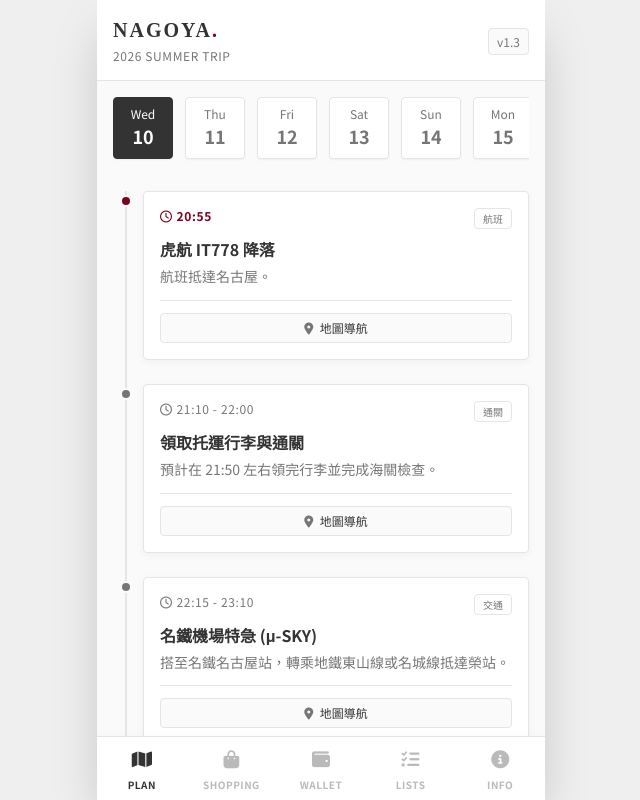
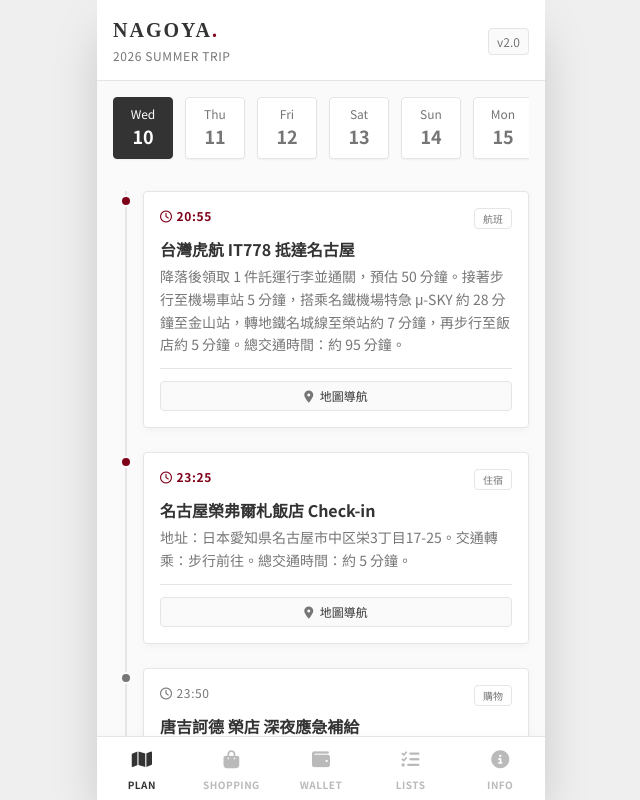
Before and after one commit to baistiac/nagoya-trip-2026, a plain HTML site: page index.html in a window 1280 px wide. Shown: the whole page, without its empty margins (319-959 px from the left). Drawn offline with nearby package versions, Linux system fonts and the light colour scheme.

Commit message:
Update index.html

```diff
--- a/index.html
+++ b/index.html
@@ -61,7 +61,7 @@
             <p class="text-xs text-muji-gray tracking-wider mt-1">2026 SUMMER TRIP</p>
         </div>
         <div class="text-right">
-            <span class="text-xs bg-muji-bg px-2 py-1 rounded border border-muji-border text-muji-gray">v1.3</span>
+            <span class="text-xs bg-muji-bg px-2 py-1 rounded border border-muji-border text-muji-gray">v2.0</span>
         </div>
     </header>
 
@@ -129,10 +129,11 @@
             <div class="bg-muji-card border border-muji-border rounded shadow-muji p-4">
                 <h3 class="font-serif text-lg font-bold mb-2 flex items-center">
                     <span class="bg-muji-text text-white text-xs px-2 py-1 rounded mr-2 font-sans">Day 2</span>
-                    文化景點與探路
+                    換裝採購與名城野餐
                 </h3>
-                <p class="text-xs text-muji-gray mb-3 border-b border-muji-border pb-2">這天以踩點為主，先認識名產品牌但不急著扛。</p>
+                <p class="text-xs text-muji-gray mb-3 border-b border-muji-border pb-2">上午在 SKYLE 補齊 UNIQLO / GU 裝備，晚上以夜景與輕量行動為主。</p>
                 <div class="space-y-3 text-sm text-muji-text magazine-text">
+                    <p><span class="font-bold block text-muji-red">服飾補給：</span>先買內搭、襪子、涼感衣物與方便步行的替換裝，回飯店換裝後再出發。</p>
                     <p><span class="font-bold block text-muji-red">蝦餅三天王 (先記牌子)：</span></p>
                     <ul class="list-disc list-inside pl-2 space-y-1 text-xs">
                         <li>蝦仙貝之里：綜合蝦餅，便宜份量大 (送同事最佳)。</li>
@@ -144,7 +145,7 @@
                         <li>青柳總本家：青蛙饅頭、外郎糕。</li>
                         <li>兩口屋是清：羊羹、銅鑼燒，包裝穩重。</li>
                     </ul>
-                    <p><span class="font-bold block mt-2">MUJI (榮)：</span>先看好精油與收納用品款式，Day 5 再集中火力。</p>
+                    <p><span class="font-bold block mt-2">夜景提醒：</span>JR Gate Tower 露台風大，外套或薄襯衫可以先放包內。</p>
                 </div>
             </div>
 
@@ -152,11 +153,12 @@
             <div class="bg-muji-card border border-muji-border rounded shadow-muji p-4">
                 <h3 class="font-serif text-lg font-bold mb-2 flex items-center">
                     <span class="bg-muji-text text-white text-xs px-2 py-1 rounded mr-2 font-sans">Day 3</span>
-                    大須與服飾採購
+                    科學館與大須散策
                 </h3>
                 <ul class="list-disc list-inside text-sm text-muji-text space-y-2 magazine-text">
-                    <li><span class="font-bold">大須周邊：</span>認識代表性和菓子「大須外郎糕」(口感介於羊羹與年糕之間)。邊走邊吃鯛魚燒與糰子，鎖定想帶回去的款式。</li>
-                    <li><span class="font-bold">UNIQLO & GU：</span>退稅方便且價格便宜，趁這天將當季服飾與科技材質衣物一次補齊，挑好大小款式。</li>
+                    <li><span class="font-bold">科學館：</span>天文館套票建議早點排隊，館內時間容易拉長，午餐可彈性放在大須周邊。</li>
+                    <li><span class="font-bold">大須周邊：</span>認識代表性和菓子「大須外郎糕」與各式小吃，3COINS 可補小收納、雨具與生活雜貨。</li>
+                    <li><span class="font-bold">晚餐前採買：</span>松坂屋周邊可順手看伴手禮，但熱田蓬萊軒前別買太重。</li>
                 </ul>
             </div>
 
@@ -164,12 +166,13 @@
             <div class="bg-muji-card border border-muji-border rounded shadow-muji p-4">
                 <h3 class="font-serif text-lg font-bold mb-2 flex items-center">
                     <span class="bg-muji-text text-white text-xs px-2 py-1 rounded mr-2 font-sans">Day 4</span>
-                    水族館與超市調料
+                    上高地輕裝補給
                 </h3>
-                <p class="text-xs text-muji-gray mb-3 border-b border-muji-border pb-2">以景點為主，購物彈性較小，看到喜歡再下手。</p>
+                <p class="text-xs text-muji-gray mb-3 border-b border-muji-border pb-2">清晨出發、全天戶外，前一晚先準備好早餐與必要裝備。</p>
                 <ul class="list-disc list-inside text-sm text-muji-text space-y-2 magazine-text">
-                    <li><span class="font-bold">港區限定：</span>水族館內若有可愛包裝的小餅乾或魚形餅，可當作有故事感的紀念小禮。</li>
-                    <li><span class="font-bold">超市/藥妝補給：</span>瓶裝調味料 (八丁味噌、手羽先醬汁)、即食咖哩包。工程師宅在家煮飯的神器。</li>
+                    <li><span class="font-bold">必備：</span>輕便雨具、防曬、薄外套、行動電源、濕紙巾與垃圾袋。</li>
+                    <li><span class="font-bold">早餐與車上補給：</span>飯糰、麵包、瓶裝水與能量棒可前一晚先買，避免清晨店家選擇少。</li>
+                    <li><span class="font-bold">回程晚餐：</span>抵達名古屋站後直接在 Esca 地下街用餐，伴手禮等 Day 5 / Day 6 再集中處理。</li>
                 </ul>
             </div>
 
@@ -178,14 +181,14 @@
                 <div class="absolute -top-3 -right-3 bg-muji-red text-white text-xs font-bold px-2 py-1 rounded shadow transform rotate-6">終極掃貨日</div>
                 <h3 class="font-serif text-lg font-bold mb-2 flex items-center text-muji-red">
                     <span class="bg-muji-red text-white text-xs px-2 py-1 rounded mr-2 font-sans">Day 5</span>
-                    伴手禮與收納大決戰
+                    最後掃貨與行李整理
                 </h3>
-                <p class="text-xs text-muji-gray mb-3 border-b border-muji-border pb-2">將前幾天看過的品牌全部整合，集中在名古屋站周邊。</p>
+                <p class="text-xs text-muji-gray mb-3 border-b border-muji-border pb-2">下午回榮區商圈與飯店周邊補貨，傍晚回飯店打包確認重量。</p>
 
                 <div class="space-y-4 text-sm text-muji-text magazine-text">
                     <div>
                         <p class="font-bold border-l-4 border-muji-wood pl-2 mb-1">給公司同事 (大量分送)</p>
-                        <p class="text-xs text-muji-gray pl-3">・蝦仙貝之里 綜合蝦餅 (這天可先扛一部份)<br>・Calbee Jagarico 手羽先風味薯條杯</p>
+                        <p class="text-xs text-muji-gray pl-3">・Calbee Jagarico 手羽先風味薯條杯<br>・個別包裝餅乾、巧克力與小袋零食</p>
                     </div>
                     <div>
                         <p class="font-bold border-l-4 border-muji-wood pl-2 mb-1">給家人朋友</p>
@@ -196,8 +199,8 @@
                         <p class="text-xs text-muji-gray pl-3">・坂角總本舖 蝦餅黃金罐 (高級感)<br>・桂新堂 精緻蝦餅禮盒</p>
                     </div>
                     <div class="bg-gray-50 p-2 rounded">
-                        <p class="font-bold text-muji-red text-xs mb-1"><i class="fa-solid fa-box-archive mr-1"></i> 名鐵百貨 MUJI (最大店)</p>
-                        <p class="text-[11px] text-muji-gray">在此買齊超音波香氛噴霧器、單方精油，以及各種壓縮收納袋、整理分隔袋。晚上回飯店用新買的收納袋進行「行李大閱兵」。</p>
+                        <p class="font-bold text-muji-red text-xs mb-1"><i class="fa-solid fa-box-archive mr-1"></i> 打包策略</p>
+                        <p class="text-[11px] text-muji-gray">先把重物與易碎品分層，液體類集中密封。機場 4 樓還有蝦餅終極補貨，行李箱請預留最後空間。</p>
                     </div>
                 </div>
             </div>
@@ -410,55 +413,50 @@
                 itineraryData: [
                     // Day 1
                     [
-                        { id: 101, category: '航班', name: '虎航 IT778 降落', time: '20:55', note: '航班抵達名古屋。', highlight: true },
-                        { id: 102, category: '通關', name: '領取托運行李與通關', time: '21:10 - 22:00', note: '預計在 21:50 左右領完行李並完成海關檢查。' },
-                        { id: 103, category: '交通', name: '名鐵機場特急 (μ-SKY)', time: '22:15 - 23:10', note: '搭至名鐵名古屋站，轉乘地鐵東山線或名城線抵達榮站。' },
-                        { id: 104, category: '住宿', name: '名古屋榮弗爾札飯店 Check-in', time: '23:25', note: '放行李稍作休息。' },
-                        { id: 105, category: '購物', name: '唐吉訶德 榮店 (深夜任務)', time: '23:50', note: '24小時營業，先買保養品、宵夜或休足時間，深夜逛較舒服。' }
+                        { id: 101, category: '航班', name: '台灣虎航 IT778 抵達名古屋', time: '20:55', note: '降落後領取 1 件託運行李並通關，預估 50 分鐘。接著步行至機場車站 5 分鐘，搭乘名鐵機場特急 μ-SKY 約 28 分鐘至金山站，轉地鐵名城線至榮站約 7 分鐘，再步行至飯店約 5 分鐘。總交通時間：約 95 分鐘。', highlight: true },
+                        { id: 102, category: '住宿', name: '名古屋榮弗爾札飯店 Check-in', time: '23:25', note: '地址：日本愛知県名古屋市中区栄3丁目17-25。交通轉乘：步行前往。總交通時間：約 5 分鐘。', highlight: true },
+                        { id: 103, category: '購物', name: '唐吉訶德 榮店 深夜應急補給', time: '23:50', note: '地址：日本愛知県名古屋市中区錦3丁目17-15。採買內衣褲、襪子與盥洗用品後，原路步行折返飯店。總交通時間：步行約 5 分鐘。' }
                     ],
                     // Day 2
                     [
-                        { id: 201, category: '美食', name: 'コメダ珈琲店 榮中心公園店', time: '09:00', note: '享受點飲料送「紅豆泥吐司」的晨間時光。' },
-                        { id: 202, category: '景點', name: '名古屋城', time: '10:30', note: '重點參觀「本丸御殿」，金箔壁畫與精密木構造是日本建築工藝巔峰。', highlight: true },
-                        { id: 203, category: '美食', name: '金魚池橫丁', time: '13:00', note: '在古樸的商店街吃碗味噌烏龍麵。' },
-                        { id: 204, category: '景點', name: 'TOYOTA 產業技術紀念館', time: '14:30', note: '從紡織機械到汽車組裝線，大型機具現場運作，展現工業自動化與製程演進。', highlight: true },
-                        { id: 205, category: '購物', name: '無印良品 MUJI', time: '17:00', note: '榮區大型店，超音波芬香噴霧器、單方精油系列非常齊全。' },
-                        { id: 206, category: '美食', name: '熱田蓬萊軒 (松坂屋店)', time: '19:00', note: '體驗傳說中的「鰻魚飯三吃」。', highlight: true },
-                        { id: 207, category: '夜景', name: '中部電力 MIRAI TOWER', time: '20:30', note: '飯後散步前往電視塔觀景台，俯瞰榮區璀璨夜間街景。' }
+                        { id: 201, category: '美食', name: 'Konparu 榮地下街店 (コンパル)', time: '08:00', note: '地址：日本愛知県名古屋市中区栄3丁目5-12（栄東地下街）。吃飽後步行前往久屋大通公園散步消化約 15 分鐘，10:00 前往 SKYLE 百貨。總交通時間：步行約 15 分鐘。', highlight: true },
+                        { id: 202, category: '購物', name: 'SKYLE 百貨 5F UNIQLO / 6F GU', time: '10:00', note: '地址：日本愛知県名古屋市中区栄3丁目4-5。採購全新裝備後，提著戰利品原路步行返回飯店更衣與放置行李。總交通時間：步行約 5 分鐘。' },
+                        { id: 203, category: '住宿', name: '名古屋榮弗爾札飯店 換裝', time: '11:30', note: '從飯店步行至地鐵榮站約 5 分鐘，搭乘地鐵名城線至名古屋城站約 5 分鐘，再步行至景點入口約 5 分鐘。總交通時間：大眾運輸約 15 分鐘。' },
+                        { id: 204, category: '景點', name: '名古屋城 (本丸御殿)', time: '12:30', note: '地址：日本愛知県名古屋市中区本丸1-1。參觀後從名古屋城東門或正門步行往北前往隔壁的名城公園。總交通時間：步行約 8 分鐘。', highlight: true },
+                        { id: 205, category: '景點', name: '名城公園 大草皮野餐', time: '14:30', note: '地址：日本愛知県名古屋市北区名城1丁目2-25。步行至地鐵名城公園站約 5 分鐘，搭乘名城線返回榮站約 6 分鐘，再步行至餐廳。總交通時間：大眾運輸約 15 分鐘。' },
+                        { id: 206, category: '美食', name: '矢場炸豬排 榮 CentRise 店 或商圈美食', time: '17:00', note: '地址：日本愛知県名古屋市中区栄3丁目3-21。吃飽後步行至綠洲 21。總交通時間：步行約 8 分鐘。', highlight: true },
+                        { id: 207, category: '夜景', name: '綠洲 21 & 中部電力 MIRAI TOWER', time: '18:30', note: '地址：日本愛知県名古屋市東区東桜1丁目11-1。欣賞點燈的水的宇宙船與電視塔後，步行至榮站約 3 分鐘，搭東山線至名古屋站約 5 分鐘，站內步行搭電梯直達 JR Gate Tower 15 樓約 5 分鐘。總交通時間：約 15 分鐘。' },
+                        { id: 208, category: '夜景', name: '星巴克 名古屋 JR Gate Tower 店', time: '19:30', note: '地址：日本愛知県名古屋市中村区名駅1丁目1-3（JR Gate Tower 15F）。全日本最高星巴克，點杯咖啡到戶外露台玻璃帷幕旁看車站高空夜景。結束後搭東山線從名古屋站返回榮站約 5 分鐘，再步行回飯店。總交通時間：大眾運輸約 15 分鐘。', highlight: true }
                     ],
                     // Day 3
                     [
-                        { id: 301, category: '美食', name: 'コンパル 榮地下街店', time: '09:00', note: '品嚐最出名的「炸蝦三明治」。' },
-                        { id: 302, category: '景點', name: '大須觀音與商店街', time: '10:30', note: '參拜觀音寺，這裡有懷舊老舖也有先進電子零件。' },
-                        { id: 303, category: '美食', name: '大須小吃巡禮', time: '13:00', note: '鯛魚燒、烤糰子、著名的拿坡里披薩。' },
-                        { id: 304, category: '購物', name: '3COINS 大須店', time: '15:00', note: '採買設計精美且具備生活智慧的小雜貨。' },
-                        { id: 305, category: '購物', name: 'UNIQLO & GU (榮 SKYLE 店)', time: '16:30', note: '5樓UNIQLO與6樓GU連著逛，一次補齊當季服飾與科技材質衣物。' },
-                        { id: 306, category: '美食', name: '矢場炸豬排 (榮 CentRise 店)', time: '19:30', note: '體驗名古屋最強的紅味噌豬排。', highlight: true }
+                        { id: 301, category: '美食', name: 'コメダ珈琲店 榮中心公園店', time: '08:00', note: '地址：日本愛知県名古屋市中区錦3丁目15-13（Central Park 地下街）。吃飽後步行至榮站，搭東山線至伏見站約 2 分鐘，再步行至白川公園科學館約 5 分鐘，預計 09:00 前抵達排隊。總交通時間：大眾運輸約 15 分鐘。' },
+                        { id: 302, category: '景點', name: '名古屋市科學館 搶購天文館套票', time: '09:30', note: '地址：日本愛知県名古屋市中区栄2丁目17-1（白川公園內）。從科學館步行穿過白川公園約 5 分鐘，再沿若宮大通向南步行至大須觀音約 10 分鐘。總交通時間：步行約 15 分鐘。', highlight: true },
+                        { id: 303, category: '美食', name: '大須觀音寺 午餐/景點', time: '13:00', note: '地址：日本愛知県名古屋市中区大須2丁目21-47。緊鄰商店街入口，可直接步行進入。總交通時間：步行約 1 分鐘。' },
+                        { id: 304, category: '購物', name: '大須商店街 (含 3COINS 大須店)', time: '14:30', note: '地址：日本愛知県名古屋市中区大須3丁目。3COINS 地址：大須3丁目30-60。從商店街尾端向北步行走回榮區的松坂屋百貨。總交通時間：步行約 12 分鐘。', highlight: true },
+                        { id: 305, category: '美食', name: '熱田蓬萊軒 松坂屋店', time: '18:30', note: '地址：日本愛知県名古屋市中区栄3丁目30-8（松坂屋南館 10F）。許願晚餐，飽餐後步行返回飯店。建議前一晚先買好明日早上的快速早餐。總交通時間：步行約 6 分鐘。', highlight: true }
                     ],
                     // Day 4
                     [
-                        { id: 401, category: '美食', name: 'Bucyo Coffee', time: '08:30', note: '濃郁小倉紅豆泥配特製鮮奶油吐司。' },
-                        { id: 402, category: '交通', name: '購買「土日環保券」', time: '09:30', note: '搭地鐵名城線直通名港線至名古屋港。' },
-                        { id: 403, category: '景點', name: '名古屋港水族館', time: '10:15', note: '北館看虎鯨與白鯨，南館看震撼的沙丁魚龍捲風。', highlight: true },
-                        { id: 404, category: '景點', name: '南極觀測船富士號', time: '14:30', note: '退役破冰船，保留精密航行設備、引擎室與極地維生系統。', highlight: true },
-                        { id: 405, category: '購物', name: '最後補刀時間', time: '16:30', note: '返回榮區或金山站，趁今晚補齊藥妝或百貨購物。' },
-                        { id: 406, category: '美食', name: '鳥開總本家', time: '19:00', note: '品嚐得獎無數的名古屋交趾雞串燒與親子丼。' }
+                        { id: 401, category: '美食', name: '快速早餐 便利商店或前一晚輕食', time: '06:30', note: '帶著輕便裝備，步行至榮站約 5 分鐘，搭東山線至名古屋站約 5 分鐘，再步行至 Klook 憑證指定集合地點。總交通時間：大眾運輸兼步行約 15 分鐘。' },
+                        { id: 402, category: '交通', name: 'Klook 一日遊專車集合出發', time: '07:20', note: '訂單：VHV677759。地址：名古屋車站周邊，請依照 Klook 憑證上標示的精確地點與時間準時抵達。舒適搭乘專車前往長野縣上高地，沿途可於車上補眠。總交通時間：專車車程約 3.5 - 4 小時。', highlight: true },
+                        { id: 403, category: '景點', name: '上高地徒步 大正池、田代池、河童橋、明神池', time: '11:30', note: '地址：日本長野県松本市安曇上高地。漫步清澈見底的梓川旁，被穗高連峰環繞，穿梭原始森林與高山針葉樹氣息中。午餐可於河童橋周邊餐廳或小吃攤自行享用。交通轉乘：依約定時間回到指定停車場集合。', highlight: true },
+                        { id: 404, category: '交通', name: '搭乘一日遊專車返回', time: '16:00', note: '從上高地搭乘專車返回名古屋。總交通時間：專車車程約 4 小時。' },
+                        { id: 405, category: '美食', name: '名古屋車站周邊美食 Esca 地下街', time: '20:00', note: '地址：日本愛知県名古屋市中村区椿町6-9（Esca 地下街）。專車抵達名古屋車站解散後，直接於周邊享用遲來的晚餐，再搭東山線返回榮站約 5 分鐘並步行回飯店。總交通時間：大眾運輸約 15 分鐘。' }
                     ],
                     // Day 5
                     [
-                        { id: 501, category: '美食', name: 'Coffee House Kako 花車本店', time: '09:00', note: '著名的手工果醬配紅豆泥吐司。' },
-                        { id: 502, category: '景點', name: '熱田神宮', time: '11:00', note: '漫步千年神木森林參道，感受莊嚴肅穆的氛圍。', highlight: true },
-                        { id: 503, category: '美食', name: '宮棊子麵 (Kishimen)', time: '13:00', note: '神宮周邊品嚐口感扁平滑順的名古屋傳統麵食。' },
-                        { id: 504, category: '購物', name: '無印良品 名鐵百貨店', time: '15:00', note: '中部地區最大規模的無印良品，適合進行最後的深度採購。' },
-                        { id: 505, category: '整理', name: '行李大閱兵', time: '17:30', note: '善用 MUJI 收納袋分層裝箱，確保 20kg 託運重量分配均勻。' },
-                        { id: 506, category: '美食', name: '飛驒牛燒肉', time: '19:30', note: '最後一晚用入口即化和牛犒賞這幾天的辛勞。', highlight: true }
+                        { id: 501, category: '美食', name: 'Coffee House Kako 花車本店', time: '08:00', note: '地址：日本愛知県名古屋市中村区名駅5丁目16-17。用餐後步行至國際中心站約 3 分鐘，搭櫻通線至丸之內站轉名城線，或直接步行至名古屋站搭名城線至熱田神宮西站約 18 分鐘。總交通時間：大眾運輸約 25 分鐘。', highlight: true },
+                        { id: 502, category: '景點', name: '熱田神宮 & 劍之寶庫 草薙館', time: '09:30', note: '地址：日本愛知県名古屋市熱田区神宮1丁目1-1。神宮森林浴與刀劍工藝重點行程，之後直接在熱田神宮境內步行至餐飲區。總交通時間：步行約 5 分鐘。', highlight: true },
+                        { id: 503, category: '美食', name: '宮棊子麵 熱田神宮境內「宮きしめん」', time: '13:00', note: '地址：日本愛知県名古屋市熱田区神宮1丁目1-1（神宮境內草薙廣場）。午餐後步行至熱田神宮西站搭車返回榮站。總交通時間：大眾運輸約 15 分鐘。' },
+                        { id: 504, category: '購物', name: '榮區商圈 / 飯店周邊 終極補貨', time: '15:00', note: '市區最後掃貨。採購完畢後，直接拎回飯店。總交通時間：步行約 5 分鐘。', highlight: true },
+                        { id: 505, category: '整理', name: '名古屋榮弗爾札飯店 行李總整理', time: '17:30', note: '飯店打包與行李總整理。整理完畢後，步行至榮區特色居酒屋享用最後一晚的晚餐。總交通時間：步行約 5 - 10 分鐘。' }
                     ],
                     // Day 6
                     [
-                        { id: 601, category: '美食', name: '飯店周邊喫茶店', time: '08:30', note: '睡飽點，選家充滿昭和氛圍的小咖啡店享受最後的 Morning Service。' },
-                        { id: 602, category: '交通', name: '前往機場', time: '10:30', note: '搭地鐵至名古屋站，轉乘名鐵機場特急前往機場。' },
-                        { id: 603, category: '購物', name: 'えびせんべいの里 (蝦餅)', time: '11:30', note: '抵達機場 4 樓，搶購最受歡迎的蝦餅。' },
-                        { id: 604, category: '航班', name: '虎航 IT779 飛往台中', time: '13:45', note: '帶著滿滿回憶與戰利品返家。', highlight: true }
+                        { id: 601, category: '美食', name: '榮站地下街懷舊喫茶店', time: '08:00', note: '最後回味。用餐後回飯店辦理退房並提取行李約 15 分鐘，再步行至榮站搭名城線至金山站約 7 分鐘，轉乘名鐵機場特急 μ-SKY 約 28 分鐘抵達機場。總交通時間：大眾運輸約 55 分鐘。' },
+                        { id: 602, category: '購物', name: '中部國際機場 4F 提燈橫丁 蝦餅店', time: '11:00', note: '地址：日本愛知県常滑市セントレア1丁目1（中部國際機場第一航廈 4 樓）。機場終極任務：えびせんべいの里。買完伴手禮後，前往虎航櫃檯辦理登機與 20 公斤託運。', highlight: true },
+                        { id: 603, category: '航班', name: '台灣虎航 IT779 回程', time: '13:45', note: '滿載而歸，準備登機返台。', highlight: true }
                     ]
                 ],
 
@@ -477,7 +475,7 @@
                     { text: 'Visit Japan Web QR Code (建議先截圖)', done: false }
                 ],
                 newCheckItem: '',
-                memoText: '💡 專業導遊叮嚀：\n\n1. Visit Japan Web QR Code 要先截圖，通關更快速。\n2. UNIQLO/GU/MUJI 滿5000日圓可退稅，記得帶護照正本。\n3. 手機錢包可綁定 Suica，進出地鐵/超商感應付款超快！\n4. 記得預留 20kg 行李空間。',
+                memoText: '💡 專業導遊叮嚀：\n\n1. Visit Japan Web QR Code 要先截圖，通關更快速。\n2. UNIQLO/GU 與藥妝採購滿額退稅時，記得帶護照正本。\n3. 上高地前一晚先備好早餐、雨具、薄外套與行動電源。\n4. Day 6 機場還要買蝦餅，請預留 20kg 託運空間。',
                 isEditingMemo: false
             }
         },
```
